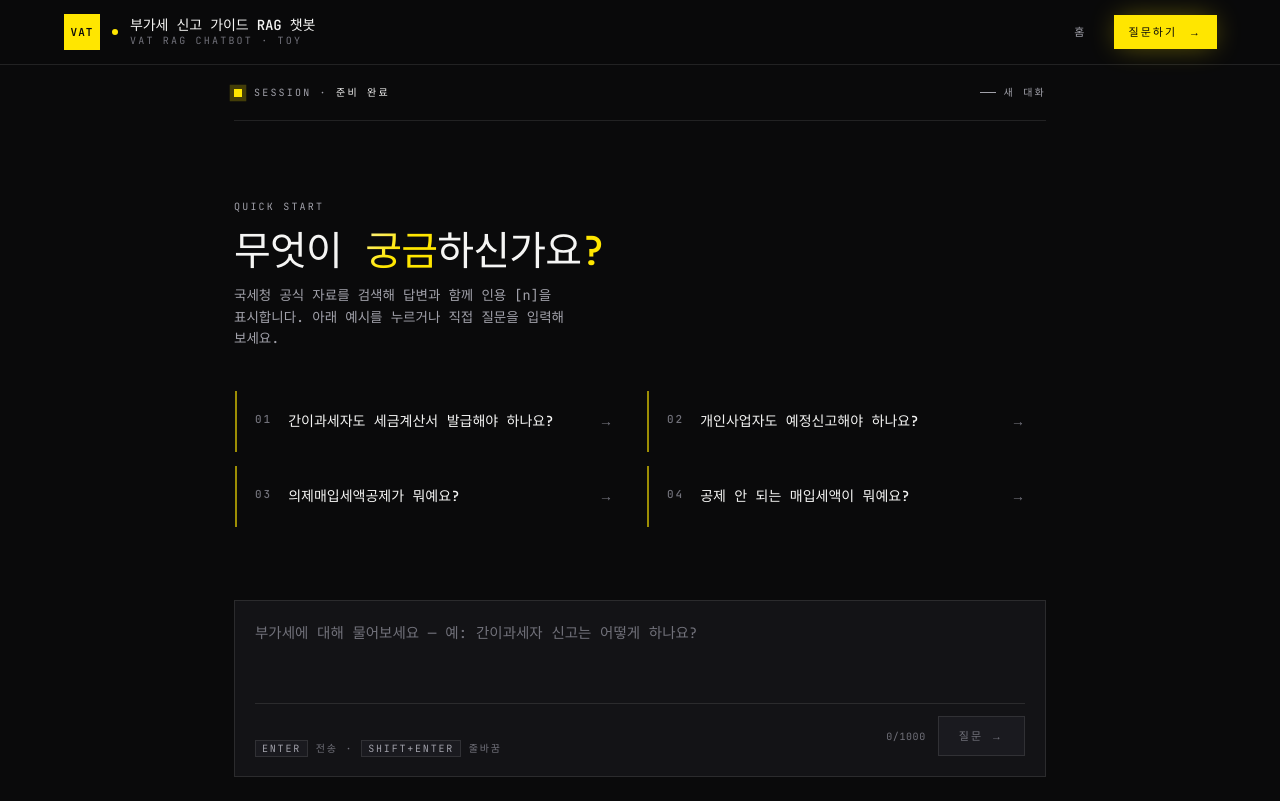
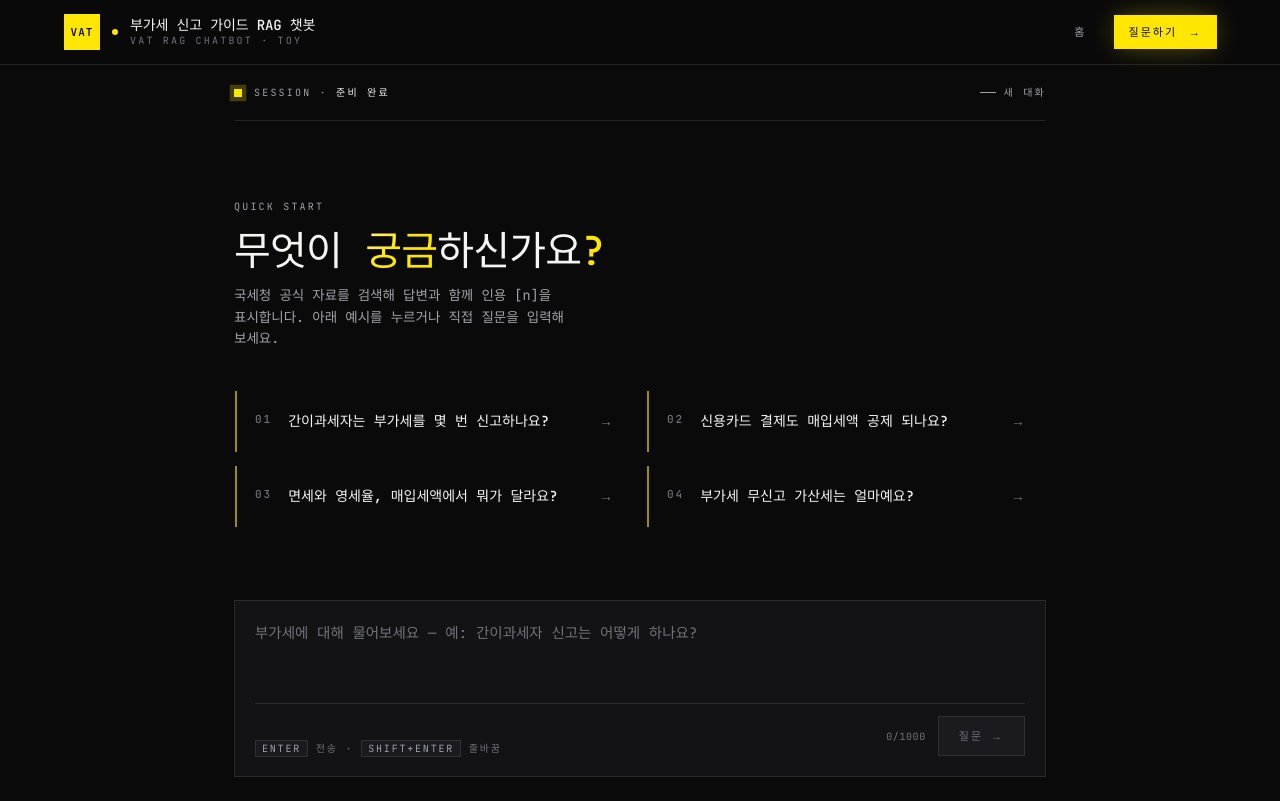
Before and after one commit to dev-seawiid/vat-chatbot, a Next.js app in the folder apps/web/: page /chat in a window 1280 px wide. Built offline with nearby package versions, Linux system fonts and the light colour scheme; a web font is replaced by a local one; what overlay-kit would draw is missing.

Commit message:
refactor(chat): rotate empty-state prompts to 기초/매입/영세-면세/가산세

```diff
--- a/apps/web/src/pages/chat/ui/EmptyState.tsx
+++ b/apps/web/src/pages/chat/ui/EmptyState.tsx
@@ -4,12 +4,12 @@ import { ExamplePromptList } from "@/features/send-message";
 import { AuroraText } from "@/shared/ui/aurora-text";
 import { TextAnimate } from "@/shared/ui/text-animate";
 
-// data/golden_set.csv 토픽 4건(간이·예정신고·의제매입·매입)을 chips용 캐주얼체로 다듬음.
+// data/eval/golden.json 토픽 4건(기초·매입·영세-면세·가산세)을 chips용 캐주얼체로 다듬음.
 const EXAMPLE_PROMPTS = [
-  "간이과세자도 세금계산서 발급해야 하나요?",
-  "개인사업자도 예정신고해야 하나요?",
-  "의제매입세액공제가 뭐예요?",
-  "공제 안 되는 매입세액이 뭐예요?",
+  "간이과세자는 부가세를 몇 번 신고하나요?",
+  "신용카드 결제도 매입세액 공제 되나요?",
+  "면세와 영세율, 매입세액에서 뭐가 달라요?",
+  "부가세 무신고 가산세는 얼마예요?",
 ] as const;
 
 const STAGGER_DELAY = "120ms";
```
